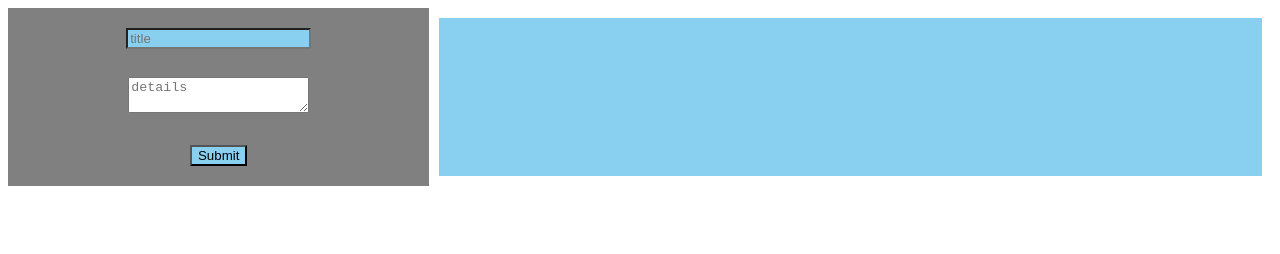
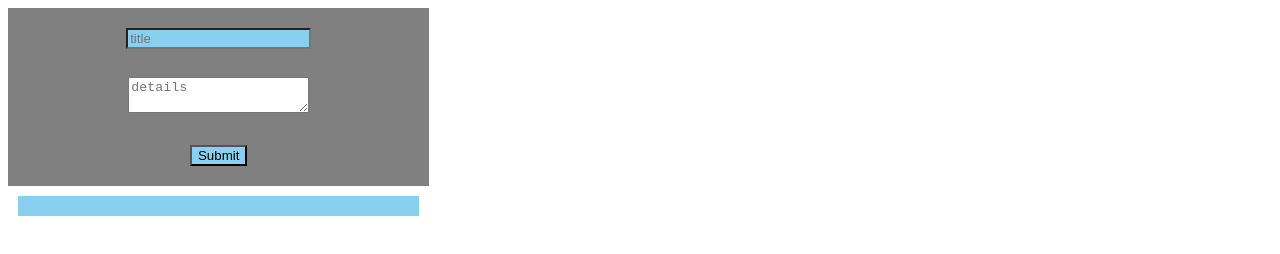
Before and after one commit to fbghk/test-a, a website: page index.html in a window 1280 px wide. Drawn offline with Linux system fonts and the light colour scheme.

Commit message:
05-30 morning index.html

```diff
--- a/index.html
+++ b/index.html
@@ -9,15 +9,34 @@
 </head>
 <body>
   <div id = "root" class = "root">
-    <form action="/test" method = "POST">
+    <form action="/test" method = "POST" >
         <input type = "text" id = "title" name="title" placeholder="title"></input><br><br>
         <textarea id = "details" name="content" placeholder="details"></textarea><br><br>
         <input type = "submit" value="Submit"></input>
     </form>
-    <div id = "saved-list" class="date">
-    </div>
+    <form action="/save" id = "saved-list" class="date" method="post">
+
+    </form>
   </div>
   <script>
+    // function testreset(){  //reset 기능
+    //   document.getElementById("chrlghk").reset();
+    // }
+
+
+    // const savedlist = document.getElementById("saved-list")
+    // const tit = document.getElementById("title")
+    // const det = document.getElementById("details")
+    //appendchild();
+
+    // document.addEventListener("click", testreset);
+
+
+
+
+
+
+    // document.getElementById("myForm").submit();
   </script>
 </body>
 </html>
```
